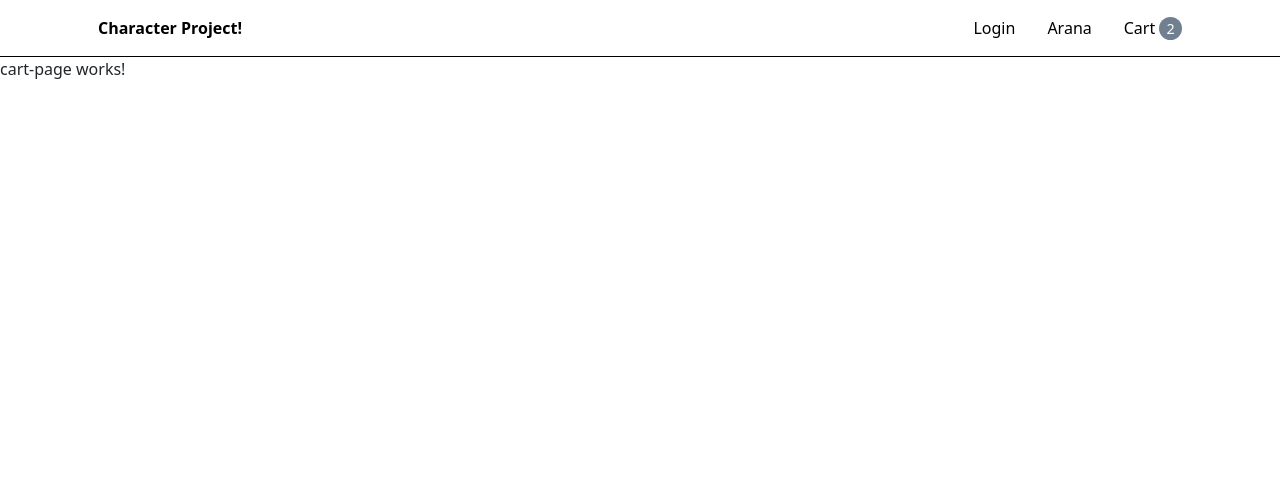
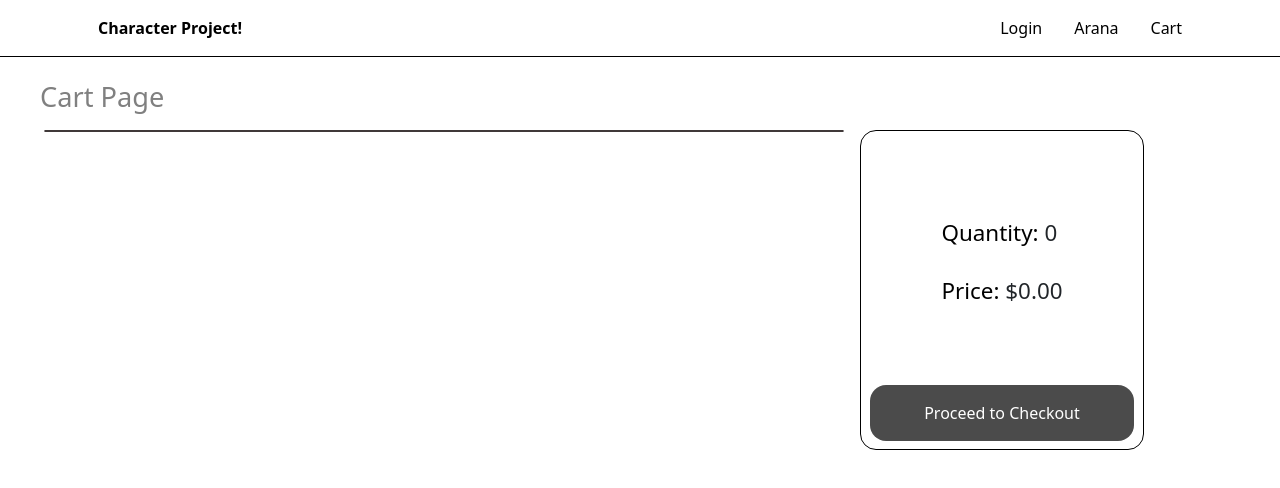
Before and after one commit to mery9/CharacterWebAngular, an Angular app: page /cart-page in a window 1280 px wide. Shown: the top 488 px of the page. Built offline with nearby package versions, Linux system fonts and the light colour scheme.

Commit message:
making cart page

```diff
--- a/src/app/app.module.ts
+++ b/src/app/app.module.ts
@@ -12,6 +12,7 @@ import { SearchComponent } from './search/search.component';
 import { TagsComponent } from './tags/tags.component';
 import { AvatarPartPageComponent } from './avatar-part-page/avatar-part-page.component';
 import { CartPageComponent } from './cart-page/cart-page.component';
+import { TitleComponent } from './title/title.component';
 
 @NgModule({
   declarations: [
@@ -24,7 +25,8 @@ import { CartPageComponent } from './cart-page/cart-page.component';
     SearchComponent,
     TagsComponent,
     AvatarPartPageComponent,
-    CartPageComponent
+    CartPageComponent,
+    TitleComponent
   ],
   imports: [
     BrowserModule,
--- a/src/app/cart-page/cart-page.component.css
+++ b/src/app/cart-page/cart-page.component.css
@@ -0,0 +1,122 @@
+.container {
+    display: flex;
+    flex-wrap: wrap;
+    align-items: flex-start;
+    margin: 1.5rem;
+    margin-top: 0.5rem;
+}
+
+ul {
+    display: flex;
+    flex-direction: column;
+    flex: 3 0;
+    justify-content: space-evenly;
+    border: 1px solid rgb(64, 57, 57);
+    border-radius: 1rem;
+    list-style: none;
+    margin: 0.5rem;
+    padding: 0;
+}
+
+ul li {
+    display: flex;
+    justify-content: space-around;
+    align-items: center;
+    flex-wrap: wrap;
+    border-bottom: 1px solid rgb(0, 0, 0);
+}
+
+ul li:last-child {
+    border: none;
+}
+
+li img {
+    width: 2in;
+    height: fit-content;
+    object-fit: cover;
+}
+
+li div {
+    padding: 1rem;
+}
+
+li div:not(:first-child) {
+    flex-basis: 18%;
+}
+
+li select {
+    width: 3rem;
+    outline: none;
+    border: none;
+    border-bottom: 1px solid lightgray;
+    font-size: 1.2rem;
+    font-weight: 100;
+}
+
+li .remove-button {
+    border-radius: 1rem;
+    border: none;
+    padding: 0.5rem;
+    color: red;
+    opacity: 0.7;
+    outline: none;
+}
+
+li .remove-button:hover {
+    opacity: 1;
+    cursor: pointer;
+}
+
+.checkout {
+    display: flex;
+    flex-direction: column;
+    justify-content: space-between;
+    align-items: center;
+    flex: 1 3;
+    height: 20rem;
+    border: 1px solid black;
+    border-radius: 1rem;
+    padding: 0.5rem;
+    margin: 0.5rem;
+}
+
+.checkout>div {
+    font-size: 1.4rem;
+    margin: 1rem;
+    flex: 3;
+    display: flex;
+    flex-direction: column;
+    justify-content: center;
+    align-items: flex-start;
+}
+
+.avatarparts-count {
+    margin-bottom: 1.5rem;
+}
+
+.avatarparts-count::before {
+    content: "Quantity: ";
+    color: rgb(0, 0, 0);
+}
+
+.total-price::before {
+    content: "Price: ";
+    color: rgb(0, 0, 0);
+}
+
+.checkout a {
+    padding: 1rem;
+    color: white;
+    background: black;
+    display: block;
+    width: 99%;
+    border-radius: 1rem;
+    text-align: center;
+    opacity: 0.7;
+    justify-self: center;
+}
+
+.checkout a:hover {
+    opacity: 1;
+    cursor: pointer;
+}
--- a/src/app/cart-page/cart-page.component.html
+++ b/src/app/cart-page/cart-page.component.html
@@ -1 +1,36 @@
-<p>cart-page works!</p>
+<app-title title="Cart Page" margin="1.5rem 0 0 2.5rem"></app-title>
+
+<div class="container">
+<ul>
+    <li *ngFor="let cartItem of cart.items">
+        <div>
+            <img [src]="cartItem.avatarpart.imageUrl" [alt]="cartItem.avatarpart.name">
+        </div>
+        <div>
+            <a routerLink="/avatarparts/{{cartItem.avatarpart.id}}">
+                {{cartItem.avatarpart.name}}
+            </a>
+        </div>
+        <div>
+            <select #quantitySelect [value]="cartItem.quantity" (change)="changeQuantity(cartItem, quantitySelect.value)">
+            <option>1</option>
+            </select>
+        </div>
+        <div>
+            {{cartItem.price | currency}}
+        </div>
+        <div>
+            <button class="remove-button" (click)="removeFromCart(cartItem)">
+                Remove
+            </button>
+        </div>
+    </li>
+</ul>
+<div class="checkout">
+    <div>
+        <div class="avatarparts-count">{{cart.totalCount}}</div>
+        <div class="total-price">{{cart.totalPrice | currency}}</div>
+    </div>
+    <a routerLink="/checkout">Proceed to Checkout</a>
+</div>
+</div>
--- a/src/app/cart-page/cart-page.component.ts
+++ b/src/app/cart-page/cart-page.component.ts
@@ -1,4 +1,7 @@
 import { Component } from '@angular/core';
+import { CartService } from '../services/cart.service';
+import { Cart } from '../shared/models/Cart';
+import { CartItem } from '../shared/models/CartItem';
 
 @Component({
   selector: 'app-cart-page',
@@ -7,4 +10,20 @@ import { Component } from '@angular/core';
 })
 export class CartPageComponent {
 
+    cart!: Cart;
+    constructor(private cartService: CartService) {
+        this.cartService.getCartObservable().subscribe((cart) => {
+            this.cart = cart;
+        })
+    }
+
+    removeFromCart(cartItem:CartItem) {
+        this.cartService.removeFromCart(cartItem.avatarpart.id);
+    }
+
+    changeQuantity(cartItem:CartItem,quantityInString:string) {
+        const quantity = parseInt(quantityInString);
+        this.cartService.changeQuantity(cartItem.avatarpart.id, quantity);
+    }
+
 }
--- a/src/app/navbar/navbar.component.html
+++ b/src/app/navbar/navbar.component.html
@@ -16,7 +16,7 @@
                 </li>
                 <li>
                     <a routerLink="/cart-page">
-                        Cart <span>2</span>
+                        Cart <span *ngIf="cartQuantity">{{cartQuantity}}</span>
                     </a>
                 </li>
             </ul>
--- a/src/app/navbar/navbar.component.ts
+++ b/src/app/navbar/navbar.component.ts
@@ -1,4 +1,5 @@
 import { Component } from '@angular/core';
+import { CartService } from '../services/cart.service';
 
 @Component({
   selector: 'app-navbar',
@@ -7,4 +8,11 @@ import { Component } from '@angular/core';
 })
 export class NavbarComponent {
 
+    cartQuantity = 0;
+    constructor(cartService:CartService) {
+        cartService.getCartObservable().subscribe((newCart) => {
+            this.cartQuantity = newCart.totalCount;
+        })
+    }
+
 }
--- /dev/null
+++ b/src/app/title/title.component.css
@@ -0,0 +1,3 @@
+h1 {
+    color: gray;
+}
--- /dev/null
+++ b/src/app/title/title.component.html
@@ -0,0 +1,3 @@
+<h1 [ngStyle]="{margin:margin, fontSize: fontSize}">
+    {{title}}
+</h1>
--- /dev/null
+++ b/src/app/title/title.component.ts
@@ -0,0 +1,19 @@
+import { Component, Input } from '@angular/core';
+
+@Component({
+  selector: 'app-title',
+  templateUrl: './title.component.html',
+  styleUrls: ['./title.component.css']
+})
+export class TitleComponent {
+
+    @Input()
+    title!: string;
+
+    @Input()
+    margin? = '1rem 0 1rem 0.2rem';
+
+    @Input()
+    fontSize? = '1.7rem';
+
+}
```
Also changed, not shown: 1 other file (tests, documents, lock files or other folders).
